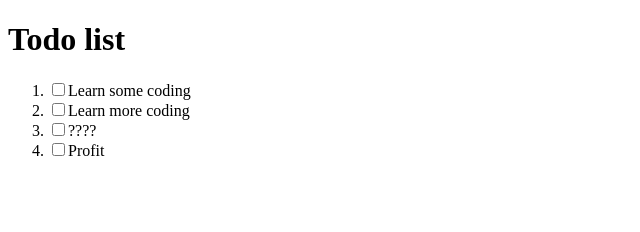
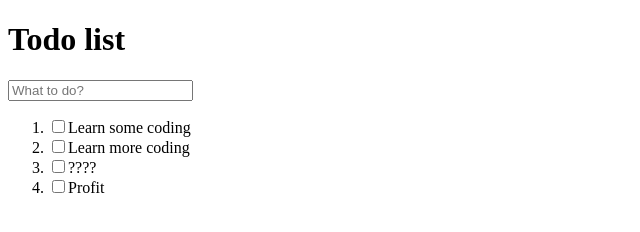
Before and after one commit to LikeJasper/javascript-tutorial-1, a plain HTML site: page index.html in a window 1280 px wide. Shown: the whole page, without its empty margins (0-640 px from the left). Drawn offline with Linux system fonts and the light colour scheme.

Commit message:
add a text input and a form

```diff
--- a/index.html
+++ b/index.html
@@ -3,6 +3,9 @@
   <head></head>
   <body>
     <h1>Todo list</h1>
+    <form>
+      <input type="text" placeholder="What to do?" />
+    </form>
     <ol>
       <li><input type="checkbox" />Learn some coding</li>
       <li><input type="checkbox" />Learn more coding</li>
```
